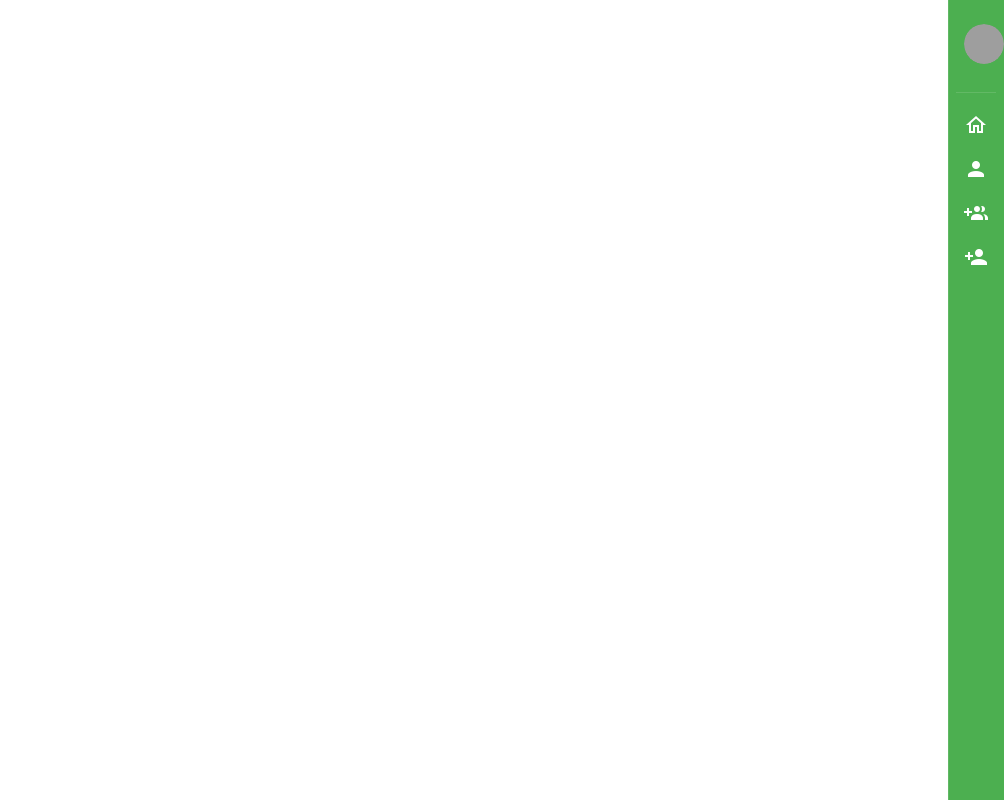
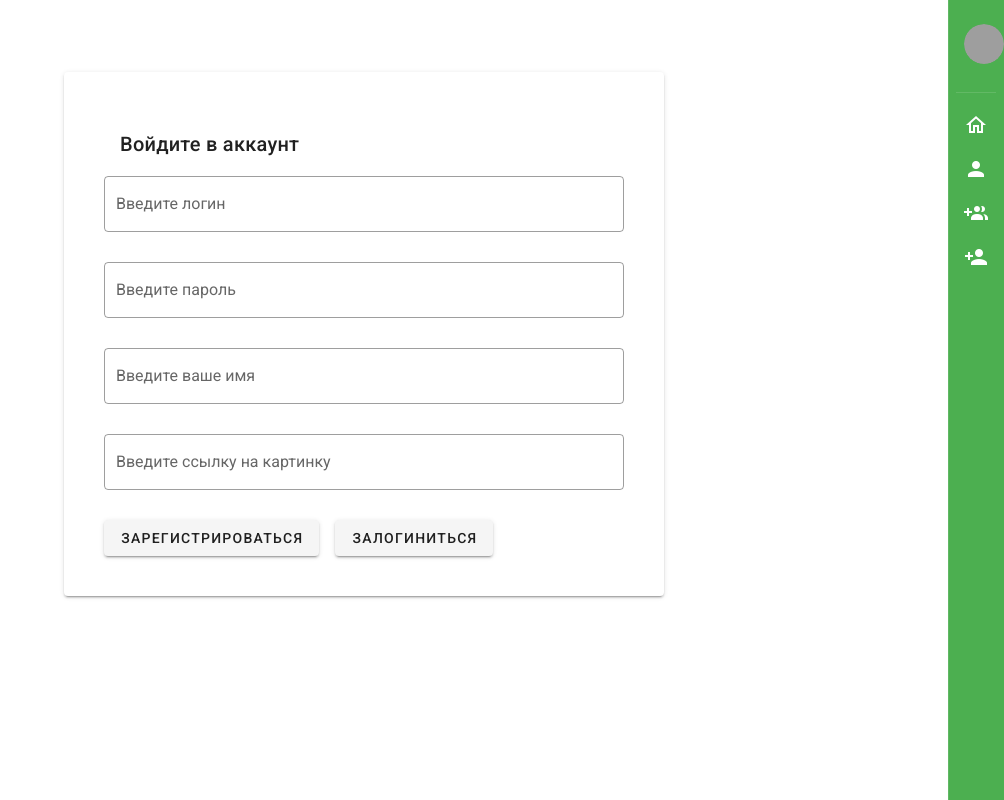
Before and after one commit to SoPiBoNcHiK/vue-social-link, a Vue app: page /reg in a window 1280 px wide. Shown: the whole page, without its empty margins (276-1280 px from the left). Built offline with nearby package versions, Linux system fonts and the light colour scheme; grey boxes are pictures that could not be loaded.

Commit message:
We can registrate and login

```diff
--- a/src/App.vue
+++ b/src/App.vue
@@ -17,14 +17,14 @@
     >
       <v-list-item two-line>
         <v-list-item-avatar>
-          <img src="https://randomuser.me/api/portraits/men/5.jpg">
+          <img :src="photo">
         </v-list-item-avatar>
         <v-list-item-content>
           <v-list-item-title>
             SocialLink
           </v-list-item-title>
           <v-list-item-subtitle>
-            Кто-то там
+            {{name}}
           </v-list-item-subtitle>
         </v-list-item-content>
       </v-list-item>
@@ -58,7 +58,7 @@
     </v-navigation-drawer>
     <v-content app class="px-12 py-3">
       <v-container fluid>
-      <router-view></router-view>
+      <router-view @data='onLogin'></router-view>
       </v-container>
     </v-content>
   </v-app>
@@ -74,7 +74,16 @@ export default {
   },
 
   data: () => ({
-    nav: false
+    nav: false,
+    photo: 'https://randomuser.me/api/portraits/men/5.jpg',
+    name: 'Кто-то',
   }),
+  methods:{
+    onLogin(data){
+      this.photo = data.prop.photo,
+      console.log(data.prop.photo),
+      this.name = data.prop.name
+    }
+  }
 };
 </script>
--- a/src/router/index.js
+++ b/src/router/index.js
@@ -1,16 +1,16 @@
 import Vue from 'vue'
 import VueRouter from 'vue-router'
-import Home from '../views/Home.vue'
 import Profile from '../views/Profile.vue'
 import Users from '../views/Users.vue'
 import Login from '../views/Login.vue'
+import Registration from '../views/Registration.vue'
 
 Vue.use(VueRouter)
 
 const routes = [{
         path: '/',
-        name: 'Home',
-        component: Home
+        name: 'Login',
+        component: Login
     },
     {
         path: '/user/:id',
@@ -27,6 +27,11 @@ const routes = [{
         name: 'Login',
         component: Login,
     },
+    {
+        path: '/reg',
+        name: 'Registration',
+        component: Registration,
+    },
 ]
 
 const router = new VueRouter({
--- a/src/views/Login.vue
+++ b/src/views/Login.vue
@@ -20,13 +20,18 @@
             <v-btn @click="authenticate">
                 Войти
             </v-btn>
+            <v-btn class="ml-4" link to="../reg" >
+                Зарегистрироваться
+            </v-btn>
         </v-card>
+
     </div>
 </template>
 
 <script>
 export default {
     name: 'Login',
+
     methods:{
         authenticate(){
             this.axios.get('http://37.77.104.246/api/jsonstorage/?id=6f9e4dc77f30e9ce597b7339a4676960')
@@ -36,14 +41,23 @@ export default {
                     let found = false;
                     for(let index in users){
                         if(this.login == users[index].login && this.password == users[index].password){
+                            this.$emit('login',index);
                             this.$router.push('/users/' + this.myId);
                             found = true;
+                            this.logined(users[index])
                             break;
                         }
                     }
                     if(!found) window.alert('Неверный логин или пароль')
                 }
             )
+        },
+        logined(index){
+            console.log(index.photo)
+            this.$emit('data',{
+
+                prop: index,
+            })
         }
     }
 }
--- /dev/null
+++ b/src/views/Registration.vue
@@ -0,0 +1,77 @@
+<template>
+    <div class="d-flex justify-center">
+        <v-card width="600px" class="mt-12 pa-10">
+            <v-card-title>
+                Войдите в аккаунт
+            </v-card-title>
+
+            <v-text-field
+                label="Введите логин"
+                v-model="login"
+                outlined
+            ></v-text-field>
+
+            <v-text-field
+                label="Введите пароль"
+                v-model="password"
+                outlined
+            ></v-text-field>
+            <v-text-field
+                label="Введите ваше имя"
+                v-model="name"
+                outlined
+            ></v-text-field>
+            <v-text-field
+                label="Введите ссылку на картинку"
+                v-model="photo"
+                outlined
+            ></v-text-field>
+
+            <v-btn @click="registrate">
+                Зарегистрироваться
+            </v-btn>
+            <v-btn  link to="../login" class="ml-4" >
+                Залогиниться
+            </v-btn>
+        </v-card>
+
+    </div>
+</template>
+
+<script>
+export default {
+    name: 'Login',
+    data(){
+        return{
+            login: this.login,
+            password: this.password,
+            name: this.password,
+            photo: this.photo,
+            users: '',
+        }
+    },
+    methods:{
+
+        registrate(){
+            this.axios.get('http://37.77.104.246/api/jsonstorage/?id=6f9e4dc77f30e9ce597b7339a4676960')
+            .then(
+                (response) => {
+                    this.users = response.data;
+                    this.users[this.users.length] = ({login: this.login,
+                    password: this.password,
+                    name: this.name,
+                    photo: this.photo})
+                    console.log(this.users);
+                })
+            this.axios({
+                method: 'PUT',
+                url: 'http://37.77.104.246/api/jsonstorage/?id=6f9e4dc77f30e9ce597b7339a4676960',
+                data: this.users,
+            }).then((response) => {
+                console.log(response);
+            })
+
+        }
+    }
+}
+</script>
--- a/src/views/Users.vue
+++ b/src/views/Users.vue
@@ -1,7 +1,7 @@
 <template>
 <v-container app >
     <v-row no-gutters>
-      <v-col cols="2">
+      <v-col cols="3">
         <User
         v-for="(item, i) in users"
         v-bind:key="i"
```
